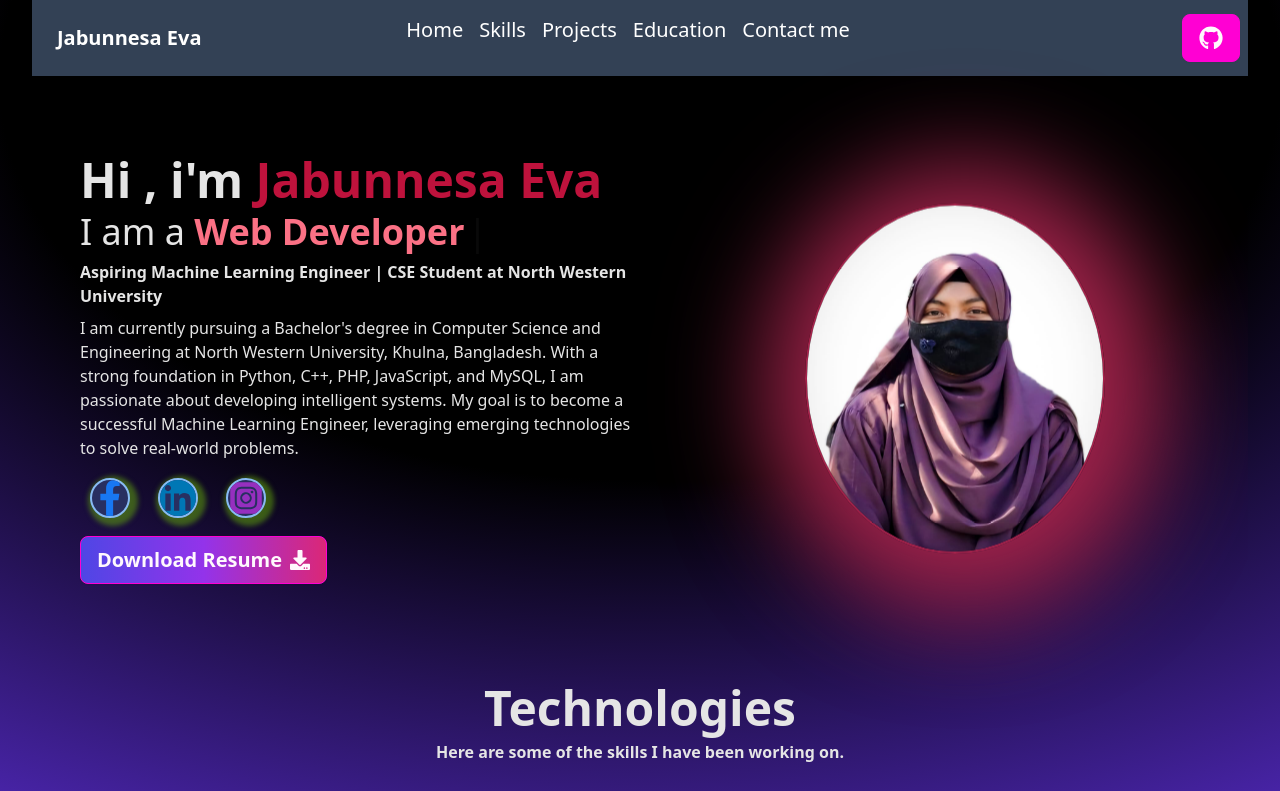
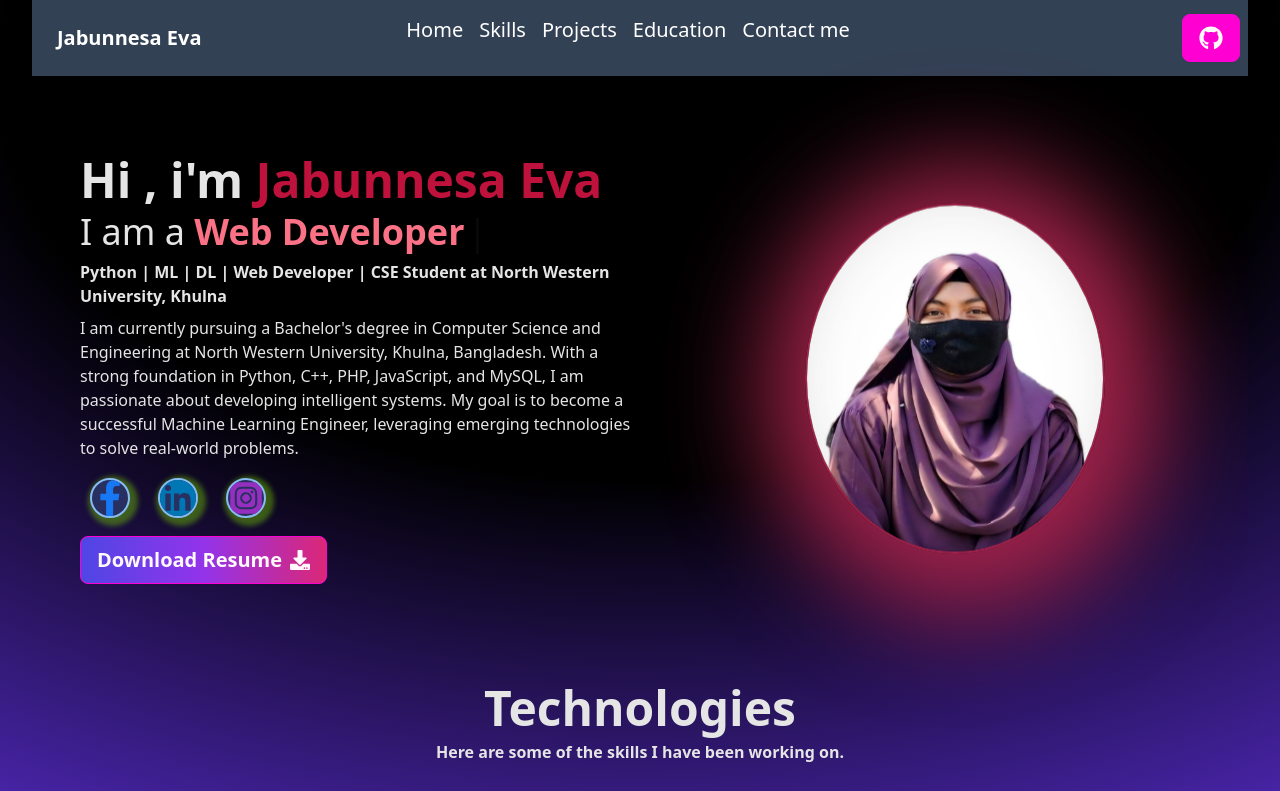
Before and after one commit to jabunnesaeva305/eva121, a React (Vite) app: page / in a window 1280 px wide. Shown: the top 791 px of the page. Built offline with nearby package versions, Linux system fonts and the light colour scheme.

Commit message:
Update About.jsx

```diff
--- a/src/Components/About.jsx
+++ b/src/Components/About.jsx
@@ -52,7 +52,7 @@ const About = () => {
           >
 
           <motion.h4 className=" text -2xl font-bold">
-            Aspiring Machine Learning Engineer | CSE Student at North Western University
+            Python | ML | DL | Web Developer | CSE Student at North Western University, Khulna
           </motion.h4>
           <motion.p
             variants={container(0.6)}
```
